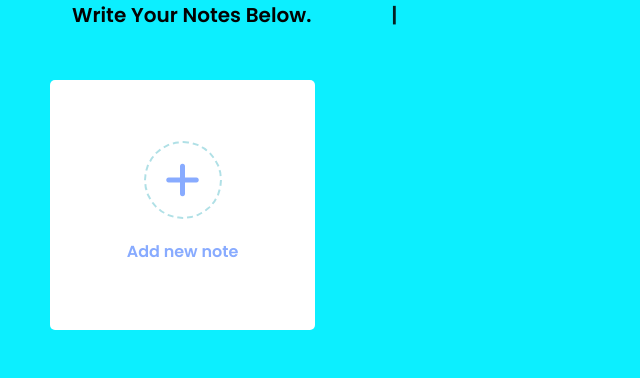
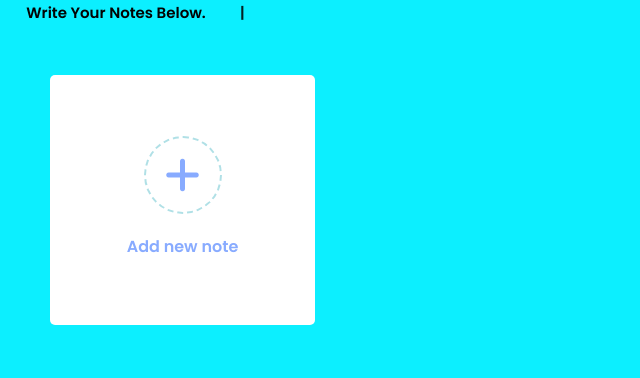
Before and after one commit to jst-manu/Notes-APP, a plain HTML site: page index.html in a window 1280 px wide. Shown: the whole page, without its empty margins (0-640 px from the left). Drawn offline with nearby package versions, Linux system fonts and the light colour scheme.

Commit message:
Update style.css

```diff
--- a/style.css
+++ b/style.css
@@ -9,6 +9,7 @@
   body {
     font-family: "Poppins", sans-serif;
     background-color: #0cefff;
+      display:flex;
   }
   .head span{
     align-items: center;
@@ -424,7 +425,7 @@ bottom-content span {
         color: rgb(3, 3, 3);
         padding: 8px 8px;
         font-weight: 600;
-        font-size:20px ;
+        font-size:15px ;
       }
 
   }
```
